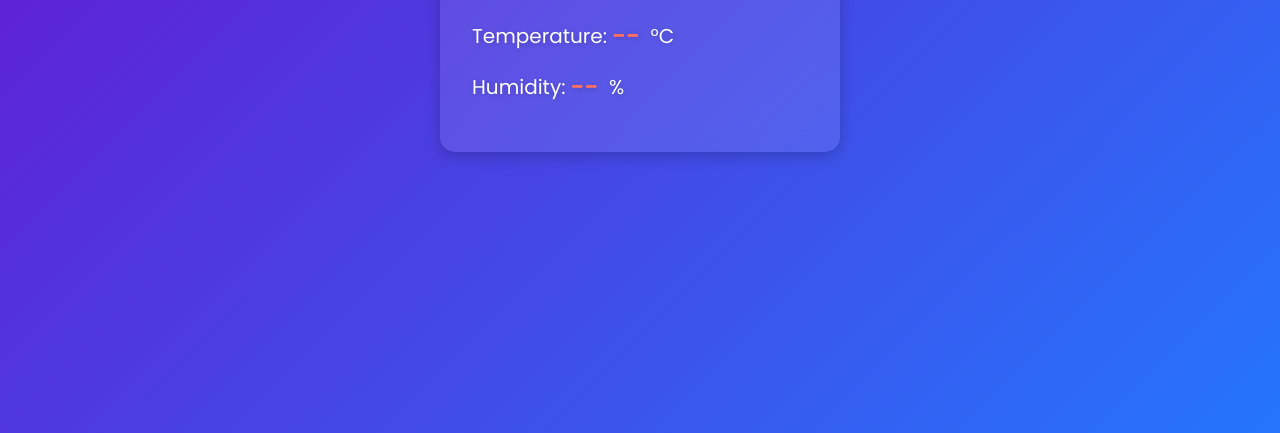
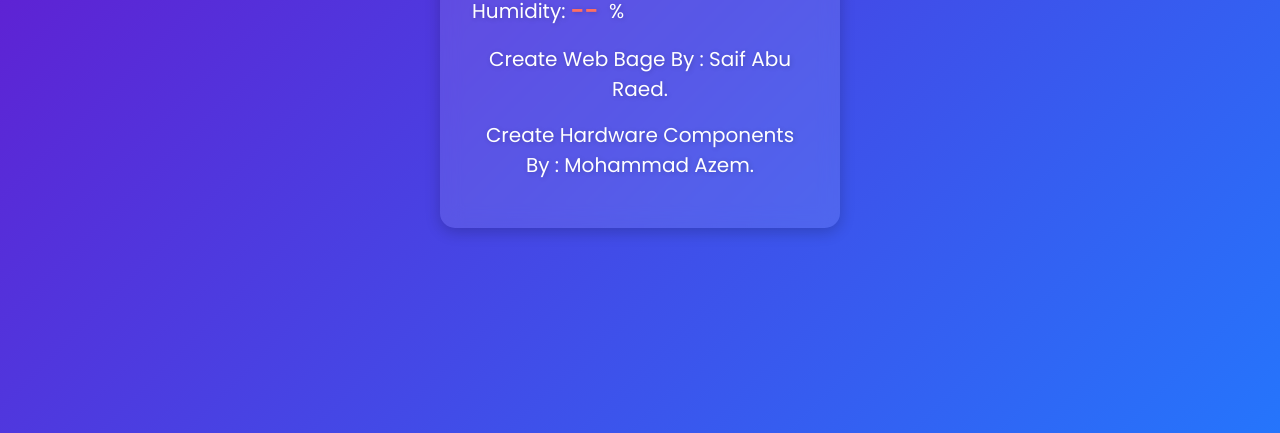
Before and after one commit to SaifAbuR3d/real-time-sensor, a plain HTML site: page index.html in a window 1280 px wide. Shown: the part 367-800 px from the top of the page. Drawn offline with Linux system fonts and the light colour scheme; no server answers.

Commit message:
add copyright

```diff
--- a/index.html
+++ b/index.html
@@ -20,6 +20,11 @@
       <div class="data-item">
         Humidity: <span id="humidity">--</span> &nbsp; %
       </div>
+      <div class="data-item">
+        Create Web Bage By : Saif Abu Raed.
     </div>
+    <div class="data-item">
+      Create Hardware Components By : Mohammad Azem. </span>
+      </div>
   </body>
 </html>
```
